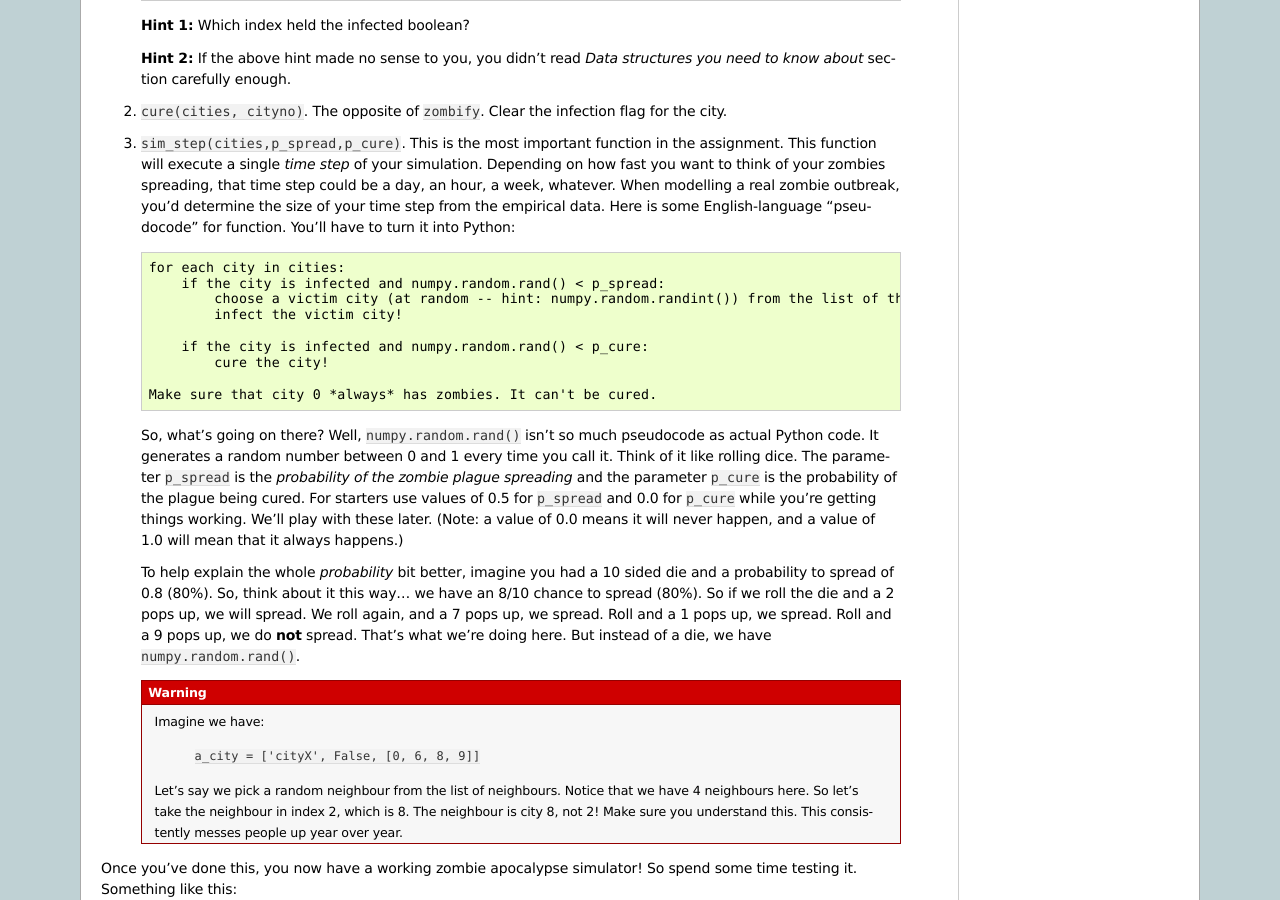
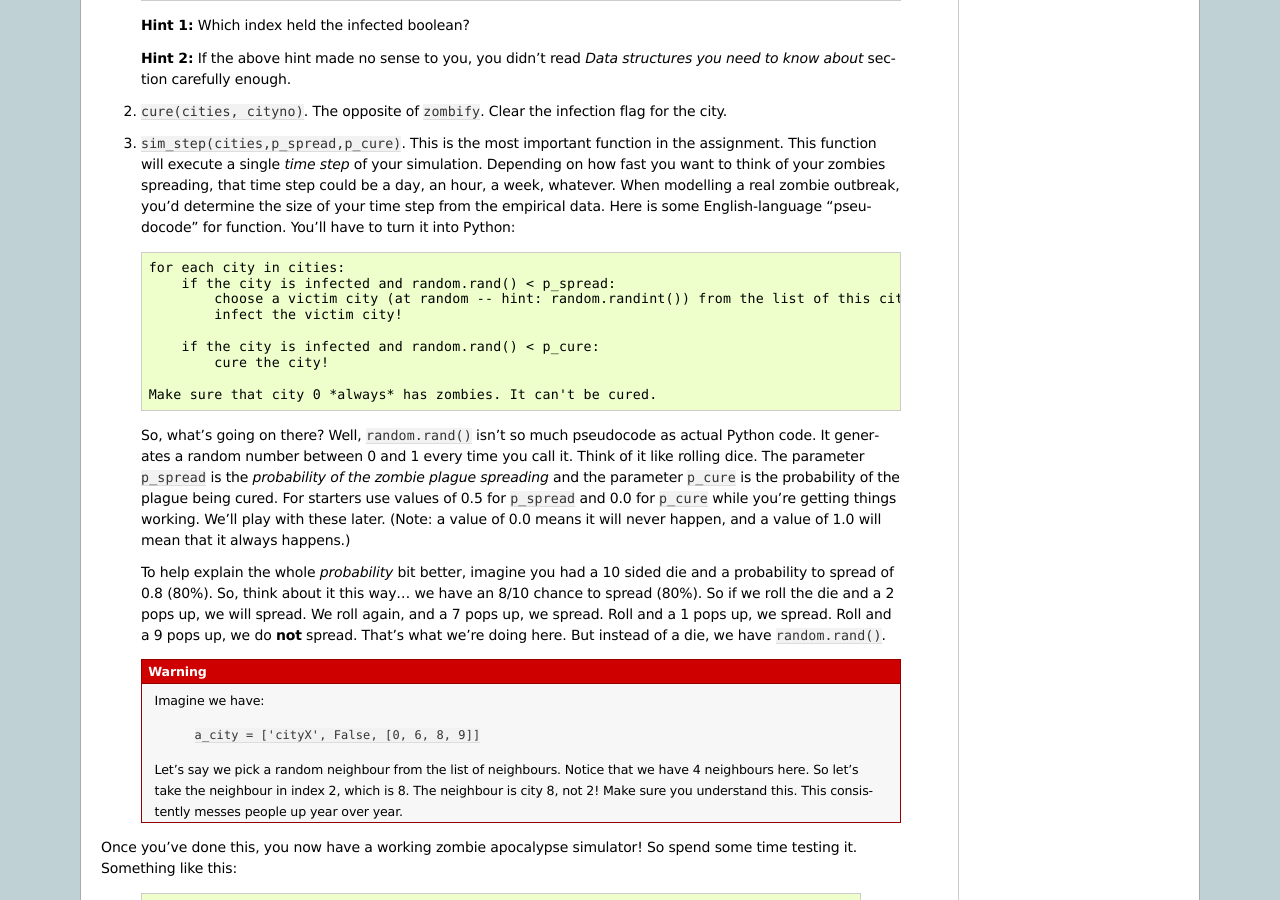
Before and after one commit to jameshughes89/cs101, a Sphinx documentation site: the page built from source/asn2.rst, in a window 1280 px wide and 900 px high, scrolled down 5083 px. Built offline with Sphinx 7.4.7, drawn with Linux system fonts in a browser that asks for light colours; some of the changed text lies outside the part shown.

Commit message:
Remove ref to numpy

```diff
--- a/source/asn2.rst
+++ b/source/asn2.rst
@@ -12,7 +12,7 @@ Assignment #2: Oh crap, Zombies!
 
 .. warning::
 
-   For this assignment, you will need to use special Python packages (networkx, numpy, matplotlib). The good news is that if you are using Colab (or you have installed anaconda), you've got them installed already!
+   For this assignment, you will need to use special Python packages (networkx, matplotlib). The good news is that if you are using Colab (or you have installed anaconda), you've got them installed already!
 
    You can access these in Colab or PyCharm. If using PyCharm and you create a PyCharm project, make sure to select the **Conda** interpreter.
 
@@ -143,18 +143,18 @@ Write the following functions:
 3. ``sim_step(cities,p_spread,p_cure)``. This is the most important function in the assignment. This function will execute a single *time step* of your simulation. Depending on how fast you want to think of your zombies spreading, that time step could be a day, an hour, a week, whatever. When modelling a real zombie outbreak, you'd determine the size of your time step from the empirical data. Here is some English-language "pseudocode" for function. You'll have to turn it into Python::
 
     for each city in cities:
-        if the city is infected and numpy.random.rand() < p_spread:
-            choose a victim city (at random -- hint: numpy.random.randint()) from the list of this city's neighbours
+        if the city is infected and random.rand() < p_spread:
+            choose a victim city (at random -- hint: random.randint()) from the list of this city's neighbours
             infect the victim city!
 
-        if the city is infected and numpy.random.rand() < p_cure:
+        if the city is infected and random.rand() < p_cure:
             cure the city!
 
     Make sure that city 0 *always* has zombies. It can't be cured.
 
-   So, what's going on there? Well, ``numpy.random.rand()`` isn't so much pseudocode as actual Python code. It generates a random number between 0 and 1 every time you call it. Think of it like rolling dice. The parameter ``p_spread`` is the *probability of the zombie plague spreading* and the parameter ``p_cure`` is the probability of the plague being cured. For starters use values of 0.5 for ``p_spread`` and 0.0 for ``p_cure`` while you're getting things working. We'll play with these later. (Note: a value of 0.0 means it will never happen, and a value of 1.0 will mean that it always happens.)
+   So, what's going on there? Well, ``random.rand()`` isn't so much pseudocode as actual Python code. It generates a random number between 0 and 1 every time you call it. Think of it like rolling dice. The parameter ``p_spread`` is the *probability of the zombie plague spreading* and the parameter ``p_cure`` is the probability of the plague being cured. For starters use values of 0.5 for ``p_spread`` and 0.0 for ``p_cure`` while you're getting things working. We'll play with these later. (Note: a value of 0.0 means it will never happen, and a value of 1.0 will mean that it always happens.)
 
-   To help explain the whole *probability* bit better, imagine you had a 10 sided die and a probability to spread of 0.8 (80%). So, think about it this way... we have an 8/10 chance to spread (80%). So if we roll the die and a 2 pops up, we will spread. We roll again, and a 7 pops up, we spread. Roll and a 1 pops up, we spread. Roll and a 9 pops up, we do **not** spread. That's what we're doing here. But instead of a die, we have ``numpy.random.rand()``.
+   To help explain the whole *probability* bit better, imagine you had a 10 sided die and a probability to spread of 0.8 (80%). So, think about it this way... we have an 8/10 chance to spread (80%). So if we roll the die and a 2 pops up, we will spread. We roll again, and a 7 pops up, we spread. Roll and a 1 pops up, we spread. Roll and a 9 pops up, we do **not** spread. That's what we're doing here. But instead of a die, we have ``random.rand()``.
 
    .. warning::
 
```
